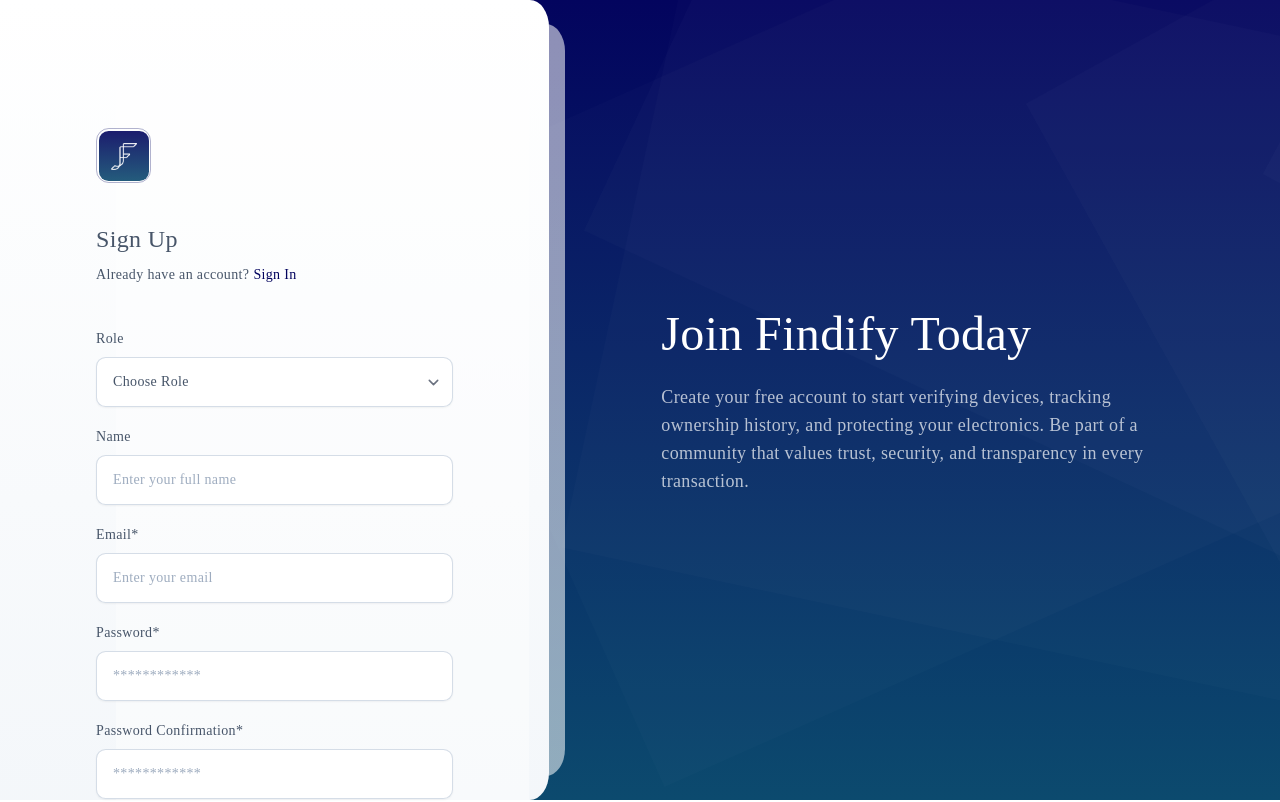
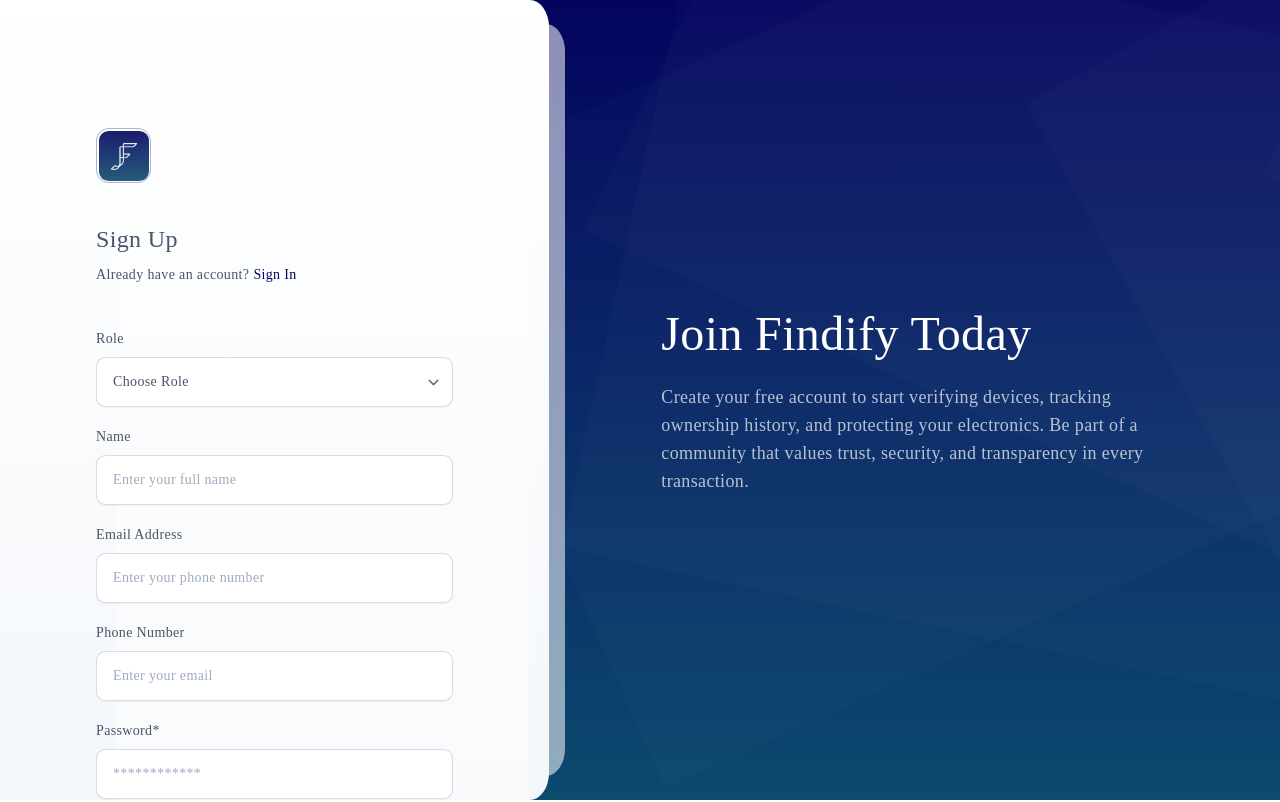
Before and after one commit to kajugadaniels/findify-client, a React (Vite) app: page /register in a window 1280 px wide. Shown: the top 802 px of the page. Built offline with nearby package versions, Linux system fonts and the light colour scheme; a web font is replaced by a local one.

Commit message:
Implement Register.jsx with redirection to profile update forms based on role

```diff
--- a/src/pages/auth/Register.jsx
+++ b/src/pages/auth/Register.jsx
@@ -2,9 +2,52 @@
 import { useSearchParams, useNavigate, Link } from 'react-router-dom'
 import { toast } from 'react-toastify'
 import Logo from '../../assets/img/logo-icon-w.png'
+import { registerUser } from '../../api';
 
 const Register = () => {
-    const navigate = useNavigate()
+    const navigate = useNavigate();
+    const [formData, setFormData] = useState({
+        role: '',
+        name: '',
+        email: '',
+        phone_number: '',
+        password: '',
+        confirm_password: '',
+    });
+    const [loading, setLoading] = useState(false);
+
+    const handleChange = (e) => {
+        setFormData({ ...formData, [e.target.name]: e.target.value });
+    };
+
+    const handleSubmit = async (e) => {
+        e.preventDefault();
+        if (formData.password !== formData.confirm_password) {
+            toast.error("Passwords do not match");
+            return;
+        }
+        setLoading(true);
+        try {
+            const response = await registerUser(formData);
+            // Assume response.user contains the new user's data with id
+            const user = response.user;
+            localStorage.setItem('user', JSON.stringify(user));
+            toast.success("Registration successful");
+
+            // Redirect based on role
+            if (formData.role === "Personal") {
+                navigate(`/customer/update/${user.id}`);
+            } else if (formData.role === "Vendor" || formData.role === "Wholesaler") {
+                navigate(`/vendor/update/${user.id}`);
+            } else {
+                navigate('/dashboard');
+            }
+        } catch (error) {
+            toast.error("Registration failed. Please try again.");
+        } finally {
+            setLoading(false);
+        }
+    };
 
     return (
         <>
@@ -31,32 +74,79 @@
                                     Sign In
                                 </button>
                             </div>
-                            <div className="mt-6">
+                            <form className="mt-6" onSubmit={handleSubmit}>
                                 <label className="inline-block mb-2 group-[.form-inline]:mb-2 group-[.form-inline]:sm:mb-0 group-[.form-inline]:sm:mr-5 group-[.form-inline]:sm:text-right mt-5">
                                     Role
                                 </label>
-                                <select className="disabled:bg-slate-100 disabled:cursor-not-allowed dark:disabled:bg-darkmode-800/50 dark:disabled:border-transparent [&[readonly]]:bg-slate-100 [&[readonly]]:cursor-not-allowed [&[readonly]]:dark:bg-darkmode-800/50 [&[readonly]]:dark:border-transparent transition duration-200 ease-in-out w-full text-sm shadow-sm placeholder:text-slate-400/90 focus:ring-4 focus:ring-primary focus:ring-opacity-20 focus:border-primary focus:border-opacity-40 dark:bg-darkmode-800 dark:border-transparent dark:focus:ring-slate-700 dark:focus:ring-opacity-50 dark:placeholder:text-slate-500/80 [&[type='file']]:border file:mr-4 file:py-2 file:px-4 file:rounded-l-md file:border-0 file:border-r-[1px] file:border-slate-100/10 file:text-sm file:font-semibold file:bg-slate-100 file:text-slate-500/70 hover:file:bg-200 group-[.form-inline]:flex-1 group-[.input-group]:rounded-none group-[.input-group]:[&:not(:first-child)]:border-l-transparent group-[.input-group]:first:rounded-l group-[.input-group]:last:rounded-r group-[.input-group]:z-10 block rounded-[0.6rem] border-slate-300/80 px-4 py-3.5">
+                                <select
+                                    className="disabled:bg-slate-100 disabled:cursor-not-allowed dark:disabled:bg-darkmode-800/50 dark:disabled:border-transparent [&[readonly]]:bg-slate-100 [&[readonly]]:cursor-not-allowed [&[readonly]]:dark:bg-darkmode-800/50 [&[readonly]]:dark:border-transparent transition duration-200 ease-in-out w-full text-sm shadow-sm placeholder:text-slate-400/90 focus:ring-4 focus:ring-primary focus:ring-opacity-20 focus:border-primary focus:border-opacity-40 dark:bg-darkmode-800 dark:border-transparent dark:focus:ring-slate-700 dark:focus:ring-opacity-50 dark:placeholder:text-slate-500/80 [&[type='file']]:border file:mr-4 file:py-2 file:px-4 file:rounded-l-md file:border-0 file:border-r-[1px] file:border-slate-100/10 file:text-sm file:font-semibold file:bg-slate-100 file:text-slate-500/70 hover:file:bg-200 group-[.form-inline]:flex-1 group-[.input-group]:rounded-none group-[.input-group]:[&:not(:first-child)]:border-l-transparent group-[.input-group]:first:rounded-l group-[.input-group]:last:rounded-r group-[.input-group]:z-10 block rounded-[0.6rem] border-slate-300/80 px-4 py-3.5"
+                                    name="role"
+                                    value={formData.role}
+                                    onChange={handleChange}
+                                    required
+                                >
                                     <option value="">Choose Role</option>
                                     <option value="Personal">Personal</option>
                                     <option value="Vendor">Vendor</option>
-                                    <option value="Wholesaler">Wholesaler</option>
                                 </select>
                                 <label className="inline-block mb-2 group-[.form-inline]:mb-2 group-[.form-inline]:sm:mb-0 group-[.form-inline]:sm:mr-5 group-[.form-inline]:sm:text-right mt-5">
                                     Name
                                 </label>
-                                <input type="text" placeholder="Enter your full name" className="disabled:bg-slate-100 disabled:cursor-not-allowed dark:disabled:bg-darkmode-800/50 dark:disabled:border-transparent [&[readonly]]:bg-slate-100 [&[readonly]]:cursor-not-allowed [&[readonly]]:dark:bg-darkmode-800/50 [&[readonly]]:dark:border-transparent transition duration-200 ease-in-out w-full text-sm shadow-sm placeholder:text-slate-400/90 focus:ring-4 focus:ring-primary focus:ring-opacity-20 focus:border-primary focus:border-opacity-40 dark:bg-darkmode-800 dark:border-transparent dark:focus:ring-slate-700 dark:focus:ring-opacity-50 dark:placeholder:text-slate-500/80 [&[type='file']]:border file:mr-4 file:py-2 file:px-4 file:rounded-l-md file:border-0 file:border-r-[1px] file:border-slate-100/10 file:text-sm file:font-semibold file:bg-slate-100 file:text-slate-500/70 hover:file:bg-200 group-[.form-inline]:flex-1 group-[.input-group]:rounded-none group-[.input-group]:[&:not(:first-child)]:border-l-transparent group-[.input-group]:first:rounded-l group-[.input-group]:last:rounded-r group-[.input-group]:z-10 block rounded-[0.6rem] border-slate-300/80 px-4 py-3.5" />
+                                <input
+                                    className="disabled:bg-slate-100 disabled:cursor-not-allowed dark:disabled:bg-darkmode-800/50 dark:disabled:border-transparent [&[readonly]]:bg-slate-100 [&[readonly]]:cursor-not-allowed [&[readonly]]:dark:bg-darkmode-800/50 [&[readonly]]:dark:border-transparent transition duration-200 ease-in-out w-full text-sm shadow-sm placeholder:text-slate-400/90 focus:ring-4 focus:ring-primary focus:ring-opacity-20 focus:border-primary focus:border-opacity-40 dark:bg-darkmode-800 dark:border-transparent dark:focus:ring-slate-700 dark:focus:ring-opacity-50 dark:placeholder:text-slate-500/80 [&[type='file']]:border file:mr-4 file:py-2 file:px-4 file:rounded-l-md file:border-0 file:border-r-[1px] file:border-slate-100/10 file:text-sm file:font-semibold file:bg-slate-100 file:text-slate-500/70 hover:file:bg-200 group-[.form-inline]:flex-1 group-[.input-group]:rounded-none group-[.input-group]:[&:not(:first-child)]:border-l-transparent group-[.input-group]:first:rounded-l group-[.input-group]:last:rounded-r group-[.input-group]:z-10 block rounded-[0.6rem] border-slate-300/80 px-4 py-3.5"
+                                    type="text"
+                                    name="name"
+                                    placeholder="Enter your full name"
+                                    value={formData.name}
+                                    onChange={handleChange}
+                                    required
+                                />
                                 <label className="inline-block mb-2 group-[.form-inline]:mb-2 group-[.form-inline]:sm:mb-0 group-[.form-inline]:sm:mr-5 group-[.form-inline]:sm:text-right mt-5">
-                                    Email*
+                                    Email Address
                                 </label>
-                                <input type="text" placeholder="Enter your email" className="disabled:bg-slate-100 disabled:cursor-not-allowed dark:disabled:bg-darkmode-800/50 dark:disabled:border-transparent [&[readonly]]:bg-slate-100 [&[readonly]]:cursor-not-allowed [&[readonly]]:dark:bg-darkmode-800/50 [&[readonly]]:dark:border-transparent transition duration-200 ease-in-out w-full text-sm shadow-sm placeholder:text-slate-400/90 focus:ring-4 focus:ring-primary focus:ring-opacity-20 focus:border-primary focus:border-opacity-40 dark:bg-darkmode-800 dark:border-transparent dark:focus:ring-slate-700 dark:focus:ring-opacity-50 dark:placeholder:text-slate-500/80 [&[type='file']]:border file:mr-4 file:py-2 file:px-4 file:rounded-l-md file:border-0 file:border-r-[1px] file:border-slate-100/10 file:text-sm file:font-semibold file:bg-slate-100 file:text-slate-500/70 hover:file:bg-200 group-[.form-inline]:flex-1 group-[.input-group]:rounded-none group-[.input-group]:[&:not(:first-child)]:border-l-transparent group-[.input-group]:first:rounded-l group-[.input-group]:last:rounded-r group-[.input-group]:z-10 block rounded-[0.6rem] border-slate-300/80 px-4 py-3.5" />
+                                <input
+                                    className="disabled:bg-slate-100 disabled:cursor-not-allowed dark:disabled:bg-darkmode-800/50 dark:disabled:border-transparent [&[readonly]]:bg-slate-100 [&[readonly]]:cursor-not-allowed [&[readonly]]:dark:bg-darkmode-800/50 [&[readonly]]:dark:border-transparent transition duration-200 ease-in-out w-full text-sm shadow-sm placeholder:text-slate-400/90 focus:ring-4 focus:ring-primary focus:ring-opacity-20 focus:border-primary focus:border-opacity-40 dark:bg-darkmode-800 dark:border-transparent dark:focus:ring-slate-700 dark:focus:ring-opacity-50 dark:placeholder:text-slate-500/80 [&[type='file']]:border file:mr-4 file:py-2 file:px-4 file:rounded-l-md file:border-0 file:border-r-[1px] file:border-slate-100/10 file:text-sm file:font-semibold file:bg-slate-100 file:text-slate-500/70 hover:file:bg-200 group-[.form-inline]:flex-1 group-[.input-group]:rounded-none group-[.input-group]:[&:not(:first-child)]:border-l-transparent group-[.input-group]:first:rounded-l group-[.input-group]:last:rounded-r group-[.input-group]:z-10 block rounded-[0.6rem] border-slate-300/80 px-4 py-3.5"
+                                    type="text"
+                                    name="phone_number"
+                                    placeholder="Enter your phone number"
+                                    value={formData.phone_number}
+                                    onChange={handleChange}
+                                    required
+                                />
+                                <label className="inline-block mb-2 group-[.form-inline]:mb-2 group-[.form-inline]:sm:mb-0 group-[.form-inline]:sm:mr-5 group-[.form-inline]:sm:text-right mt-5">
+                                    Phone Number
+                                </label>
+                                <input
+                                    className="disabled:bg-slate-100 disabled:cursor-not-allowed dark:disabled:bg-darkmode-800/50 dark:disabled:border-transparent [&[readonly]]:bg-slate-100 [&[readonly]]:cursor-not-allowed [&[readonly]]:dark:bg-darkmode-800/50 [&[readonly]]:dark:border-transparent transition duration-200 ease-in-out w-full text-sm shadow-sm placeholder:text-slate-400/90 focus:ring-4 focus:ring-primary focus:ring-opacity-20 focus:border-primary focus:border-opacity-40 dark:bg-darkmode-800 dark:border-transparent dark:focus:ring-slate-700 dark:focus:ring-opacity-50 dark:placeholder:text-slate-500/80 [&[type='file']]:border file:mr-4 file:py-2 file:px-4 file:rounded-l-md file:border-0 file:border-r-[1px] file:border-slate-100/10 file:text-sm file:font-semibold file:bg-slate-100 file:text-slate-500/70 hover:file:bg-200 group-[.form-inline]:flex-1 group-[.input-group]:rounded-none group-[.input-group]:[&:not(:first-child)]:border-l-transparent group-[.input-group]:first:rounded-l group-[.input-group]:last:rounded-r group-[.input-group]:z-10 block rounded-[0.6rem] border-slate-300/80 px-4 py-3.5"
+                                    type="email"
+                                    name="email"
+                                    placeholder="Enter your email"
+                                    value={formData.email}
+                                    onChange={handleChange}
+                                    required
+                                />
                                 <label className="inline-block mb-2 group-[.form-inline]:mb-2 group-[.form-inline]:sm:mb-0 group-[.form-inline]:sm:mr-5 group-[.form-inline]:sm:text-right mt-5">
                                     Password*
                                 </label>
-                                <input type="password" placeholder="************" className="disabled:bg-slate-100 disabled:cursor-not-allowed dark:disabled:bg-darkmode-800/50 dark:disabled:border-transparent [&[readonly]]:bg-slate-100 [&[readonly]]:cursor-not-allowed [&[readonly]]:dark:bg-darkmode-800/50 [&[readonly]]:dark:border-transparent transition duration-200 ease-in-out w-full text-sm shadow-sm placeholder:text-slate-400/90 focus:ring-4 focus:ring-primary focus:ring-opacity-20 focus:border-primary focus:border-opacity-40 dark:bg-darkmode-800 dark:border-transparent dark:focus:ring-slate-700 dark:focus:ring-opacity-50 dark:placeholder:text-slate-500/80 [&[type='file']]:border file:mr-4 file:py-2 file:px-4 file:rounded-l-md file:border-0 file:border-r-[1px] file:border-slate-100/10 file:text-sm file:font-semibold file:bg-slate-100 file:text-slate-500/70 hover:file:bg-200 group-[.form-inline]:flex-1 group-[.input-group]:rounded-none group-[.input-group]:[&:not(:first-child)]:border-l-transparent group-[.input-group]:first:rounded-l group-[.input-group]:last:rounded-r group-[.input-group]:z-10 block rounded-[0.6rem] border-slate-300/80 px-4 py-3.5" />
+                                <input
+                                    className="disabled:bg-slate-100 disabled:cursor-not-allowed dark:disabled:bg-darkmode-800/50 dark:disabled:border-transparent [&[readonly]]:bg-slate-100 [&[readonly]]:cursor-not-allowed [&[readonly]]:dark:bg-darkmode-800/50 [&[readonly]]:dark:border-transparent transition duration-200 ease-in-out w-full text-sm shadow-sm placeholder:text-slate-400/90 focus:ring-4 focus:ring-primary focus:ring-opacity-20 focus:border-primary focus:border-opacity-40 dark:bg-darkmode-800 dark:border-transparent dark:focus:ring-slate-700 dark:focus:ring-opacity-50 dark:placeholder:text-slate-500/80 [&[type='file']]:border file:mr-4 file:py-2 file:px-4 file:rounded-l-md file:border-0 file:border-r-[1px] file:border-slate-100/10 file:text-sm file:font-semibold file:bg-slate-100 file:text-slate-500/70 hover:file:bg-200 group-[.form-inline]:flex-1 group-[.input-group]:rounded-none group-[.input-group]:[&:not(:first-child)]:border-l-transparent group-[.input-group]:first:rounded-l group-[.input-group]:last:rounded-r group-[.input-group]:z-10 block rounded-[0.6rem] border-slate-300/80 px-4 py-3.5"
+                                    name="password"
+                                    placeholder="************"
+                                    value={formData.password}
+                                    onChange={handleChange}
+                                    required
+                                />
                                 <label className="inline-block mb-2 group-[.form-inline]:mb-2 group-[.form-inline]:sm:mb-0 group-[.form-inline]:sm:mr-5 group-[.form-inline]:sm:text-right mt-5">
-                                    Password Confirmation*
+                                    Confirm Password*
                                 </label>
-                                <input type="password" placeholder="************" className="disabled:bg-slate-100 disabled:cursor-not-allowed dark:disabled:bg-darkmode-800/50 dark:disabled:border-transparent [&[readonly]]:bg-slate-100 [&[readonly]]:cursor-not-allowed [&[readonly]]:dark:bg-darkmode-800/50 [&[readonly]]:dark:border-transparent transition duration-200 ease-in-out w-full text-sm shadow-sm placeholder:text-slate-400/90 focus:ring-4 focus:ring-primary focus:ring-opacity-20 focus:border-primary focus:border-opacity-40 dark:bg-darkmode-800 dark:border-transparent dark:focus:ring-slate-700 dark:focus:ring-opacity-50 dark:placeholder:text-slate-500/80 [&[type='file']]:border file:mr-4 file:py-2 file:px-4 file:rounded-l-md file:border-0 file:border-r-[1px] file:border-slate-100/10 file:text-sm file:font-semibold file:bg-slate-100 file:text-slate-500/70 hover:file:bg-200 group-[.form-inline]:flex-1 group-[.input-group]:rounded-none group-[.input-group]:[&:not(:first-child)]:border-l-transparent group-[.input-group]:first:rounded-l group-[.input-group]:last:rounded-r group-[.input-group]:z-10 block rounded-[0.6rem] border-slate-300/80 px-4 py-3.5" />
+                                <input
+                                    className="disabled:bg-slate-100 disabled:cursor-not-allowed dark:disabled:bg-darkmode-800/50 dark:disabled:border-transparent [&[readonly]]:bg-slate-100 [&[readonly]]:cursor-not-allowed [&[readonly]]:dark:bg-darkmode-800/50 [&[readonly]]:dark:border-transparent transition duration-200 ease-in-out w-full text-sm shadow-sm placeholder:text-slate-400/90 focus:ring-4 focus:ring-primary focus:ring-opacity-20 focus:border-primary focus:border-opacity-40 dark:bg-darkmode-800 dark:border-transparent dark:focus:ring-slate-700 dark:focus:ring-opacity-50 dark:placeholder:text-slate-500/80 [&[type='file']]:border file:mr-4 file:py-2 file:px-4 file:rounded-l-md file:border-0 file:border-r-[1px] file:border-slate-100/10 file:text-sm file:font-semibold file:bg-slate-100 file:text-slate-500/70 hover:file:bg-200 group-[.form-inline]:flex-1 group-[.input-group]:rounded-none group-[.input-group]:[&:not(:first-child)]:border-l-transparent group-[.input-group]:first:rounded-l group-[.input-group]:last:rounded-r group-[.input-group]:z-10 block rounded-[0.6rem] border-slate-300/80 px-4 py-3.5"
+                                    type="password"
+                                    name="confirm_password"
+                                    placeholder="************"
+                                    value={formData.confirm_password}
+                                    onChange={handleChange}
+                                />
                                 <div className="mt-5 flex items-center text-xs text-slate-500 sm:text-sm">
                                     <input type="checkbox" className="transition-all duration-100 ease-in-out shadow-sm border-slate-200 cursor-pointer rounded focus:ring-4 focus:ring-offset-0 focus:ring-primary focus:ring-opacity-20 dark:bg-darkmode-800 dark:border-transparent dark:focus:ring-slate-700 dark:focus:ring-opacity-50 [&[type='radio']]:checked:bg-primary [&[type='radio']]:checked:border-primary [&[type='radio']]:checked:border-opacity-10 [&[type='checkbox']]:checked:bg-primary [&[type='checkbox']]:checked:border-primary [&[type='checkbox']]:checked:border-opacity-10 [&:disabled:not(:checked)]:bg-slate-100 [&:disabled:not(:checked)]:cursor-not-allowed [&:disabled:not(:checked)]:dark:bg-darkmode-800/50 [&:disabled:checked]:opacity-70 [&:disabled:checked]:cursor-not-allowed [&:disabled:checked]:dark:bg-darkmode-800/50 mr-2 border" id="remember-me" />
                                     <label className="cursor-pointer select-none" for="remember-me">
@@ -69,7 +159,7 @@
                                 <div className="mt-5 text-center xl:mt-8 xl:text-left">
                                     <button className="transition duration-200 border shadow-sm inline-flex items-center justify-center px-3 font-medium cursor-pointer focus:ring-4 focus:ring-primary focus:ring-opacity-20 focus-visible:outline-none dark:focus:ring-slate-700 dark:focus:ring-opacity-50 [&:hover:not(:disabled)]:bg-opacity-90 [&:hover:not(:disabled)]:border-opacity-90 [&:not(button)]:text-center disabled:opacity-70 disabled:cursor-not-allowed bg-primary border-primary text-white dark:border-primary rounded-full w-full bg-gradient-to-r from-theme-1/70 to-theme-2/70 py-3.5 xl:mr-3">Sign Up</button>
                                 </div>
-                            </div>
+                            </form>
                         </div>
                     </div>
                 </div>
```
